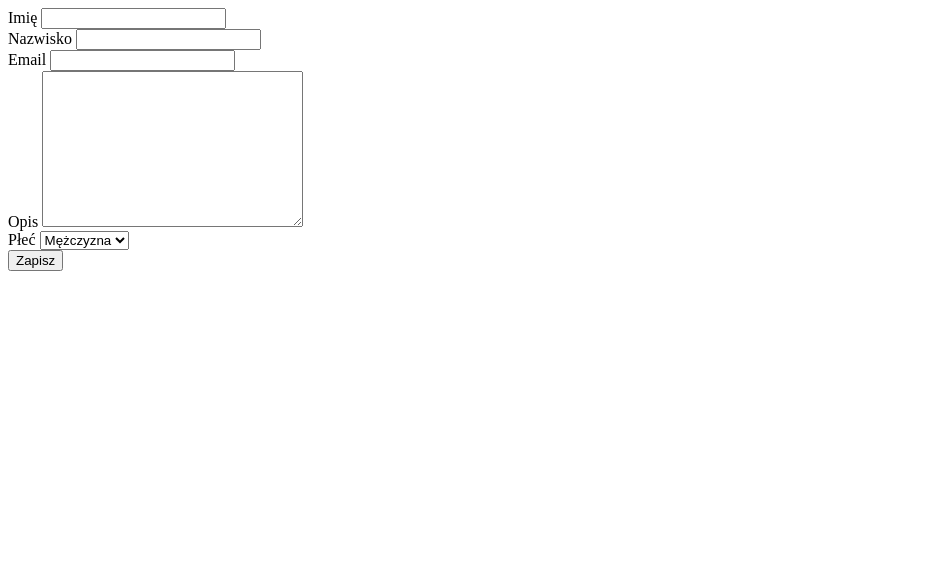
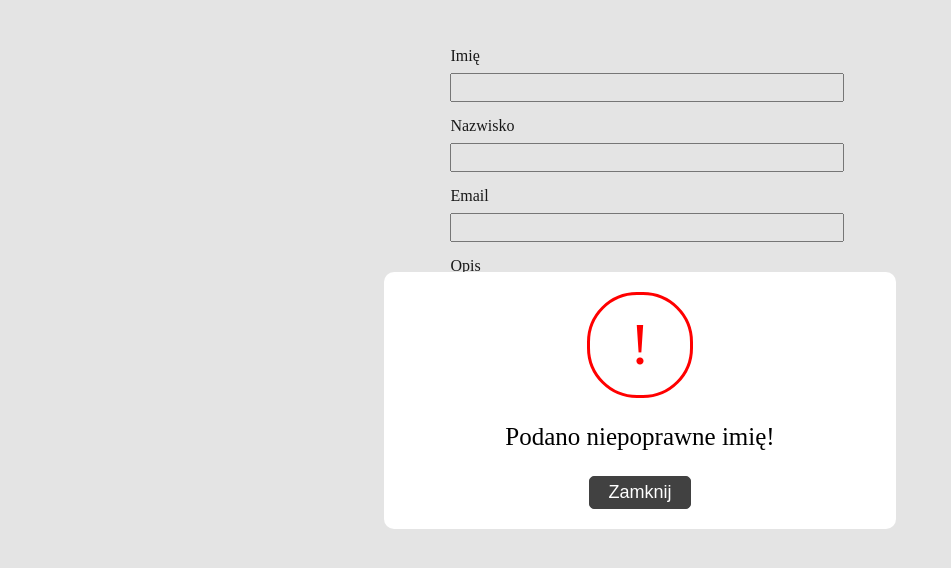
Before and after one commit to Miligro/ATComp, a plain HTML site: page index.html in a window 1280 px wide. Both pictures are taken after a click on the button "Zapisz". Shown: the whole page, without its empty margins (0-951 px from the left). Drawn offline with Linux system fonts and the light colour scheme.

Commit message:
Add error dialog

```diff
--- a/index.html
+++ b/index.html
@@ -1,8 +1,10 @@
 <!DOCTYPE html>
 <html>
     <head>
+
     </head>
     <body>
+        <main class="main" id="main">
             <form id="my_form" name="my_form">
                 <div>
                     <label for="first_name">Imię</label>
@@ -19,7 +21,7 @@
                 </div>
                 <div>
                     <label for="description">Opis</label>
-                <textarea name="description" id="description" cols="30" rows="10"></textarea>
+                    <textarea name="description" id="description" rows="5"></textarea>
                 </div>
                 <div>
                     <label for="gender">Płeć</label>
@@ -30,6 +32,8 @@
                 </div>
                 <button type="button" id="save_button">Zapisz</button>
             </form>
+        </main>
         <script src="script.js"></script>
+        <link rel="stylesheet" href="style.css">
     </body>
 </html>
--- a/script.js
+++ b/script.js
@@ -5,8 +5,11 @@ const lastName = myForm.elements.last_name;
 const email = myForm.elements.email;
 const description = myForm.elements.description;
 const gender = myForm.elements.gender;
+const alertDialog = document.getElementById('alertDialog');
+const closeDialogBtn = document.getElementById('closeDialogBtn');
+const main = document.getElementById('main');
 
-saveBtn.addEventListener("click", (event)=>{
+saveBtn.addEventListener("click", ()=>{
     const elem = document.getElementById("data");
     if(elem){
         elem.remove();
@@ -14,9 +17,7 @@ saveBtn.addEventListener("click", (event)=>{
     if(checkForm()){
         appendData();
         myForm.reset();
-    }else{
-        alert("Niepoprawne dane!");
-    };
+    }
 
 })
 
@@ -39,14 +40,63 @@ function appendData(){
     el.appendChild(emailEl);
     el.appendChild(descriptionEl);
     el.appendChild(genderEl);
-    document.body.appendChild(el);
+    main.appendChild(el);
 }
 
 function checkForm(){
     const emailRegExp = /^[\w-\.]+@([\w-]+\.)+[\w-]{2,4}$/;
     const nameRegExp = /^[a-zA-Z]+$/;
-    if(!firstName.value.trim() || !lastName.value.trim() || !description.value.trim() || !emailRegExp.test(email.value) || !nameRegExp.test(firstName.value) || !nameRegExp.test(lastName.value)){
+    if(!firstName.value.trim() || !nameRegExp.test(firstName.value)){
+        errorDialog("Podano niepoprawne imię!");
         return false;
-    };
+    }
+    if(!lastName.value.trim() || !nameRegExp.test(lastName.value)){
+        errorDialog("Podano niepoprawne nazwisko!");
+        return false;
+    }
+    if(!email.value.trim() || !emailRegExp.test(email.value)){
+        errorDialog("Podano niepoprawny email!");
+        return false;
+    }
+    if(!description.value.trim()){
+        errorDialog("Podano niepoprawny opis!");
+        return false;
+    }
     return true;
 }
+
+function errorDialog(msg){
+    const alertDialog = document.createElement("div");
+    alertDialog.setAttribute('class', 'alert-dialog');
+    alertDialog.setAttribute('id', 'alert-dialog');
+
+    window.onclick = function(event) {
+        if (event.target == alertDialog) {
+            alertDialog.remove();
+        }
+    }
+
+    const alertContent = document.createElement("div");
+    alertContent.setAttribute('class', 'alert-content');
+
+    const errorIcon = document.createElement("span");
+    errorIcon.setAttribute('class', 'error-icon');
+    errorIcon.innerText = "!";
+
+    const messagePara = document.createElement("p");
+    messagePara.innerText = msg;
+
+    const closeBtn = document.createElement("button");
+    closeBtn.setAttribute('id', 'close-dialog-btn');
+    closeBtn.innerText = "Zamknij";
+
+    closeBtn.addEventListener('click', ()=>{
+        alertDialog.remove();
+    })
+
+    alertContent.appendChild(errorIcon);
+    alertContent.appendChild(messagePara);
+    alertContent.appendChild(closeBtn);
+    alertDialog.appendChild(alertContent);
+    document.body.appendChild(alertDialog);
+}
--- /dev/null
+++ b/style.css
@@ -0,0 +1,108 @@
+.alert-dialog{
+    background-color: rgba(119, 119, 119, 0.2);
+    width: 100%;
+    height: 100%;
+    margin: auto auto;
+    position: fixed;
+    display: flex;
+    z-index: 1;
+    top: 0;
+    left: 0;
+    justify-content: center;
+    align-items: center;
+}
+
+.alert-content{
+    background-color: white;
+    width: 40%;
+    border-radius: 10px;
+    display: flex;
+    flex-direction: column;
+    align-items: center;
+    justify-content: center;
+}
+
+#close-dialog-btn{
+    padding: 5px;
+    background-color: rgb(65, 65, 65);
+    border: 1px solid rgb(65, 65, 65);
+    border-radius: 5px;
+    color: white;
+    width: 20%;
+    margin-bottom: 20px;
+    font-size: large;
+}
+
+#close-dialog-btn:hover,
+#close-dialog-btn:focus{
+    cursor: pointer;
+    background-color: black;
+}
+
+.alert-content p{
+    font-size: 25px;
+}
+
+.error-icon{
+    margin-top: 20px;
+    border: 3px solid red;
+    border-radius: 50px;
+    width: 100px;
+    height: 100px;
+    align-items: center;
+    justify-content: center;
+    display: inline-flex;
+    color: red;
+    font-size: 60px;
+}
+
+.main{
+    display: flex;
+    flex-direction: column;
+    align-items: center;
+    margin-top: 2rem;
+}
+
+input{
+    padding: 5px;
+    margin-top: 8px;
+    width: 100%;
+    display: block;
+}
+
+textarea{
+    margin-top: 5px;
+    width: 100%;
+    display: block;
+}
+
+select{
+    margin-top: 5px;
+    padding: 5px;
+}
+
+form button{
+    margin-top: 5px;
+    padding: 7px;
+    background-color: #5cb85c;
+    border: 1px solid #5cb85c;
+    border-radius: 5px;
+    color: black;
+
+}
+
+form button:hover,
+form button:focus{
+    cursor: pointer;
+    border: 1px solid black;
+}
+
+label{
+    margin-top: 15px;
+    display: block;
+    /* width: 50px; */
+}
+
+#my_form{
+    width: 30%;
+}
```
Lines whose indentation alone changed are shown as unchanged.
